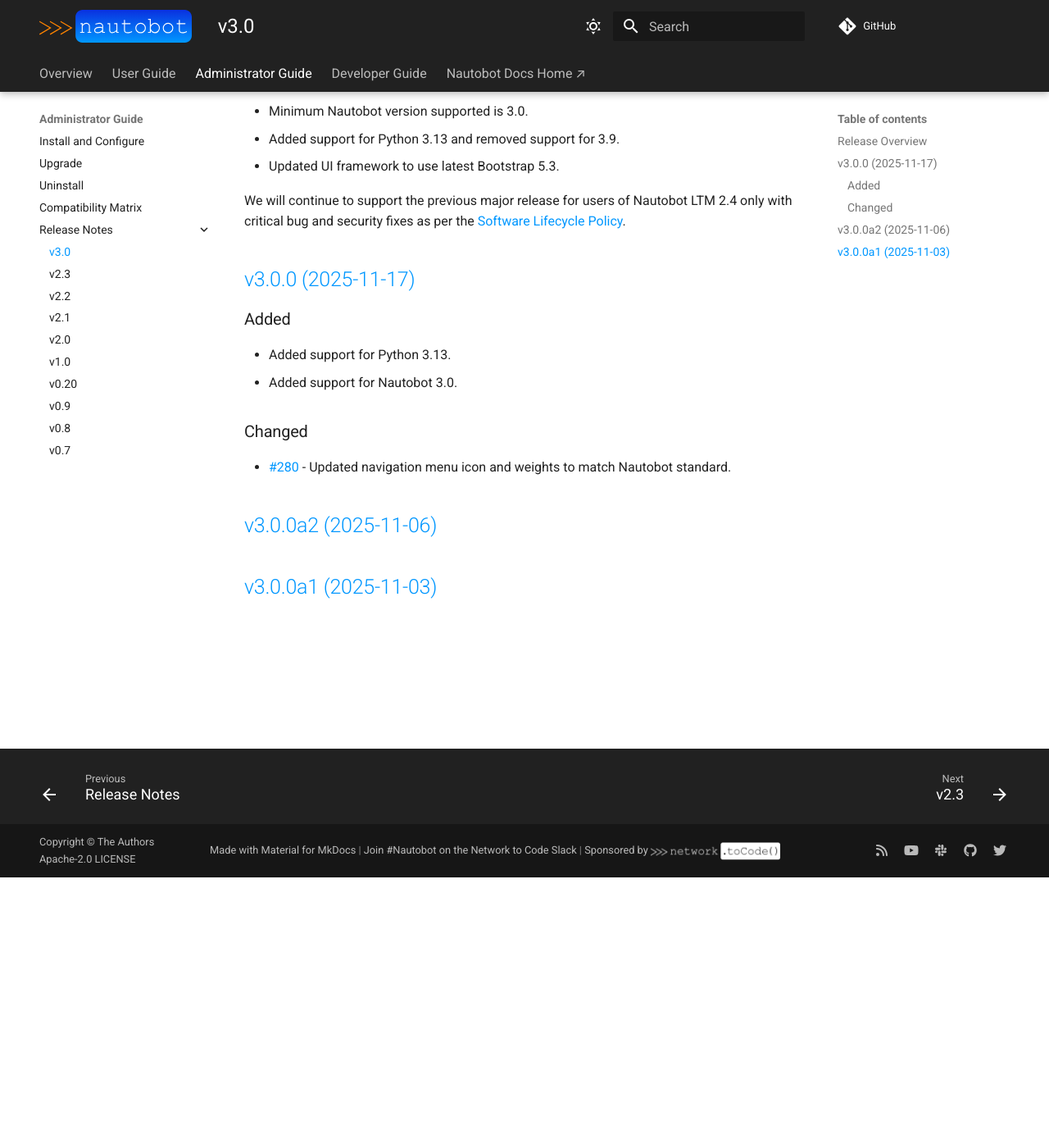
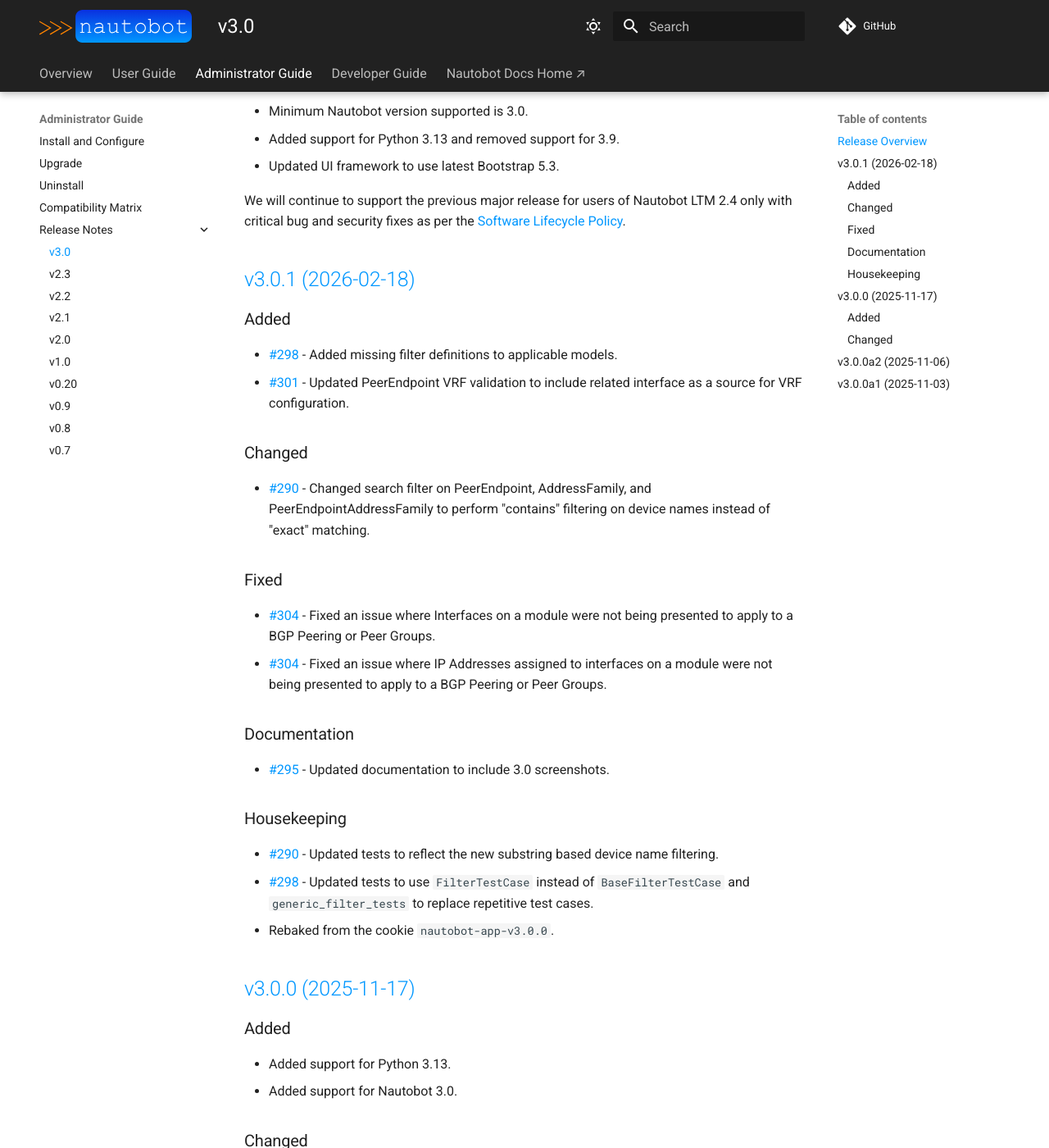
Before and after one commit to nautobot/nautobot-app-bgp-models, an MkDocs documentation site: the page built from docs/admin/release_notes/version_3.0.md, in a window 1280 px wide and 1400 px high, scrolled down 330 px. Shown: the whole window at 82% size. Built offline with MkDocs 1.6.1 and Material for MkDocs 9.7.7, drawn with Linux system fonts in a browser that asks for light colours; comment, search, counter and statistics services are not loaded.

Commit message:
Release v3.0.1

```diff
--- a/docs/admin/release_notes/version_3.0.md
+++ b/docs/admin/release_notes/version_3.0.md
@@ -14,6 +14,33 @@ We will continue to support the previous major release for users of Nautobot LTM
 
 <!-- towncrier release notes start -->
 
+
+## [v3.0.1 (2026-02-18)](https://github.com/nautobot/nautobot-app-bgp-models/releases/tag/v3.0.1)
+
+### Added
+
+- [#298](https://github.com/nautobot/nautobot-app-bgp-models/issues/298) - Added missing filter definitions to applicable models.
+- [#301](https://github.com/nautobot/nautobot-app-bgp-models/issues/301) - Updated PeerEndpoint VRF validation to include related interface as a source for VRF configuration.
+
+### Changed
+
+- [#290](https://github.com/nautobot/nautobot-app-bgp-models/issues/290) - Changed search filter on PeerEndpoint, AddressFamily, and PeerEndpointAddressFamily to perform "contains" filtering on device names instead of "exact" matching.
+
+### Fixed
+
+- [#304](https://github.com/nautobot/nautobot-app-bgp-models/issues/304) - Fixed an issue where Interfaces on a module were not being presented to apply to a BGP Peering or Peer Groups.
+- [#304](https://github.com/nautobot/nautobot-app-bgp-models/issues/304) - Fixed an issue where IP Addresses assigned to interfaces on a module were not being presented to apply to a BGP Peering or Peer Groups.
+
+### Documentation
+
+- [#295](https://github.com/nautobot/nautobot-app-bgp-models/issues/295) - Updated documentation to include 3.0 screenshots.
+
+### Housekeeping
+
+- [#290](https://github.com/nautobot/nautobot-app-bgp-models/issues/290) - Updated tests to reflect the new substring based device name filtering.
+- [#298](https://github.com/nautobot/nautobot-app-bgp-models/issues/298) - Updated tests to use `FilterTestCase` instead of `BaseFilterTestCase` and `generic_filter_tests` to replace repetitive test cases.
+- Rebaked from the cookie `nautobot-app-v3.0.0`.
+
 ## [v3.0.0 (2025-11-17)](https://github.com/nautobot/nautobot-app-bgp-models/releases/tag/v3.0.0)
 
 ### Added
--- a/pyproject.toml
+++ b/pyproject.toml
@@ -1,6 +1,6 @@
 [tool.poetry]
 name = "nautobot-bgp-models"
-version = "3.0.1a0"
+version = "3.0.1"
 description = "Nautobot BGP Models App"
 authors = ["Network to Code, LLC <opensource@networktocode.com>"]
 license = "Apache-2.0"
```
Also changed, not shown: 8 other files.
